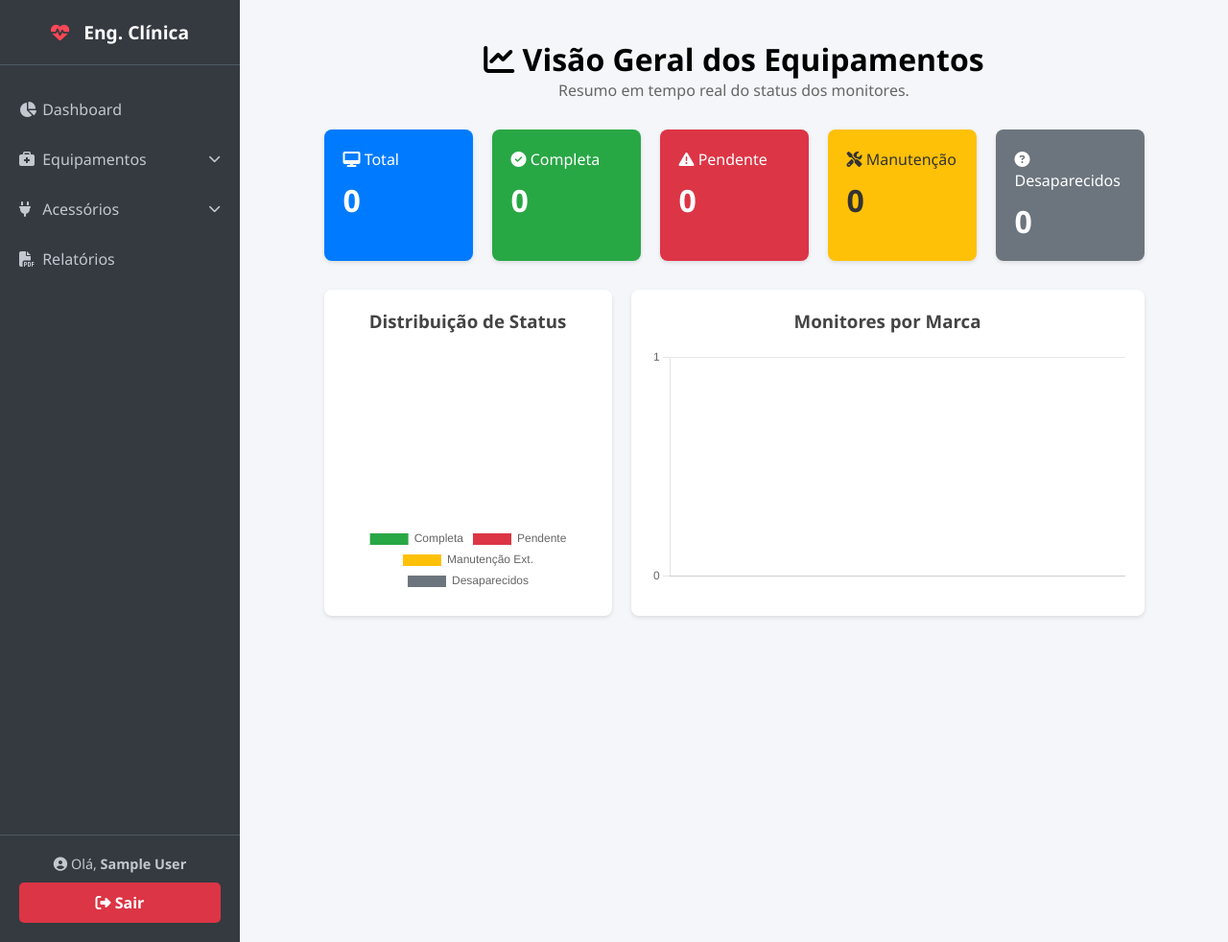
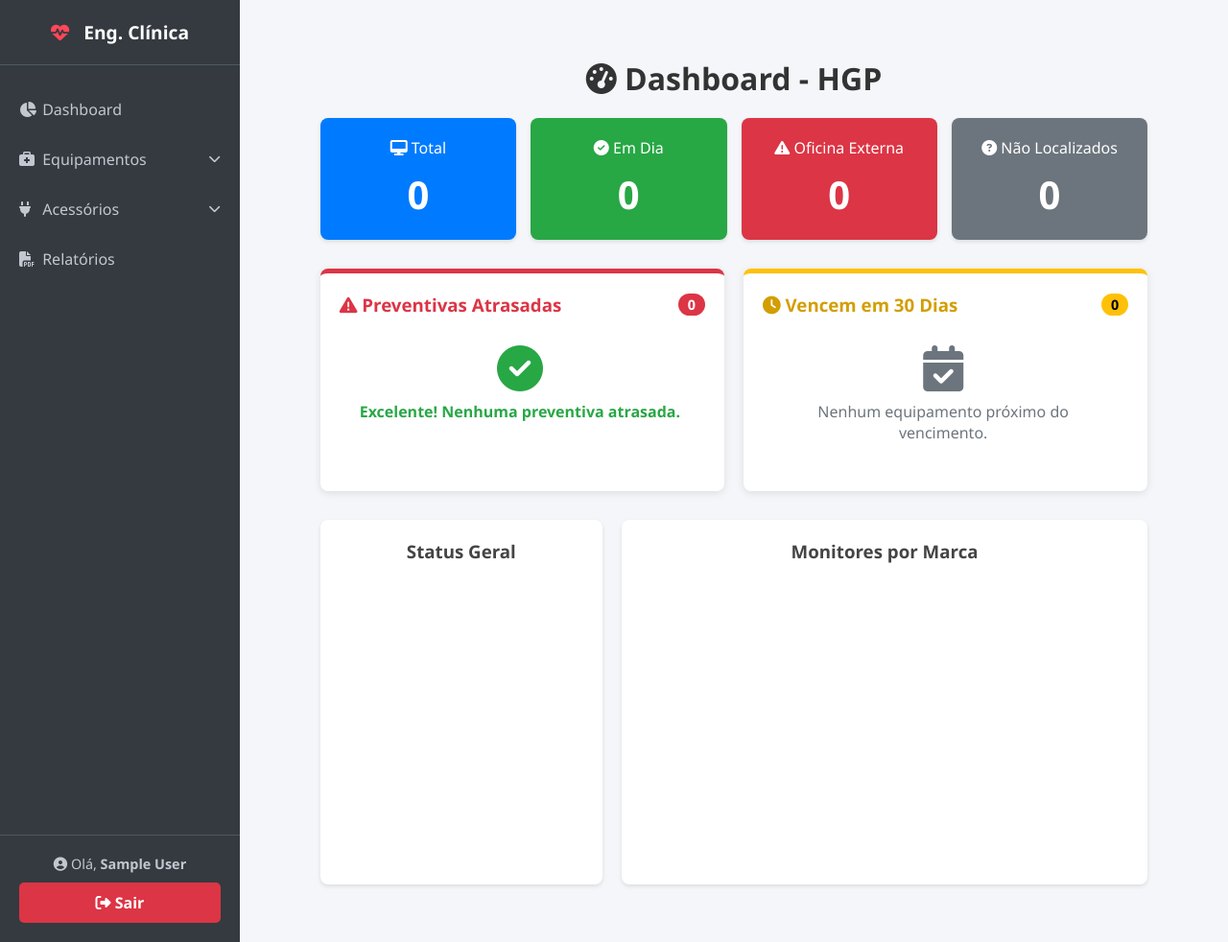
Before and after one commit to DevGuilherme-cpu/sistema-engenharia-clinica, a Flask app: page / in a window 1280 px wide. Shown: the whole page at 96% size. Run offline with Flask 3, Linux system fonts and the light colour scheme; the visitor is signed in with stand-in values (Sample User, id 1); a map, chart or similar area stays blank.

Commit message:
Adicionando painel de alertas e separando JS

```diff
--- a/app.py
+++ b/app.py
@@ -122,15 +122,50 @@ def index():
     pendentes = Monitor.query.filter_by(status='Pendente').count()
     manutencao = Monitor.query.filter_by(status='Manutenção').count()
     desaparecidos = Monitor.query.filter_by(status='Desaparecido').count()
-    marcas_db = db.session.query(Monitor.marca, func.count(Monitor.id)).group_by(Monitor.marca).all()
-    nomes_marcas = [m[0] if m[0] else 'Sem Marca' for m in marcas_db]
+
+    marcas_db = db.session.query(func.trim(func.upper(Monitor.marca)), func.count(Monitor.id)).filter(Monitor.marca.isnot(None), Monitor.marca != '').group_by(func.trim(func.upper(Monitor.marca))).all()
+    nomes_marcas = [m[0] for m in marcas_db]
     qtd_marcas = [m[1] for m in marcas_db]
+
+    hoje = datetime.now().date()
+    alertas_vencidos = []
+    alertas_avencer = []
+
+    equipamentos_ativos = Monitor.query.filter(Monitor.status != 'Desaparecido').all()
+
+    for m in equipamentos_ativos:
+        ultima_prev = Preventiva.query.filter_by(monitor_id=m.id).order_by(Preventiva.data_preventiva.desc()).first()
+
+        if ultima_prev:
+            dias_passados = (hoje - ultima_prev.data_preventiva).days
+            dias_para_vencer = 365 - dias_passados
+
+            if dias_para_vencer < 0:
+                alertas_vencidos.append({
+                    'id': m.id,
+                    'nome': f"{m.descricao} ({m.marca})",
+                    'patrimonio': m.patrimonio or m.numero_serie or 'Sem Registro',
+                    'atraso': abs(dias_para_vencer),
+                    'data': ultima_prev.data_preventiva.strftime('%d/%m/%Y')
+                })
+            elif 0 <= dias_para_vencer <= 30:
+                alertas_avencer.append({
+                    'id': m.id,
+                    'nome': f"{m.descricao} ({m.marca})",
+                    'patrimonio': m.patrimonio or m.numero_serie or 'Sem Registro',
+                    'restantes': dias_para_vencer,
+                    'data': ultima_prev.data_preventiva.strftime('%d/%m/%Y')
+                })
+
+    alertas_vencidos = sorted(alertas_vencidos, key=lambda x: x['atraso'], reverse=True)
+    alertas_avencer = sorted(alertas_avencer, key=lambda x: x['restantes'])
 
     return render_template(
         'index.html',
         total=total, completos=completos, pendentes=pendentes,
         manutencao=manutencao, desaparecidos=desaparecidos,
-        nomes_marcas=nomes_marcas, qtd_marcas=qtd_marcas
+        nomes_marcas=nomes_marcas, qtd_marcas=qtd_marcas,
+        alertas_vencidos=alertas_vencidos, alertas_avencer=alertas_avencer # <- Passamos as listas para a tela
     )
 
 @app.route('/cadastrar_monitor', methods=['GET', 'POST'])
--- a/templates/index.html
+++ b/templates/index.html
@@ -1,88 +1,112 @@
 {% extends 'base.html' %}
 
 {% block content %}
-<div class="conteudo-centralizado" style="max-width: 1100px;">
+<div class="conteudo-tabela" style="padding: 20px; max-width: 1200px; margin: 0 auto;">
+    <h1 style="margin-bottom: 20px; color: #333; text-align: center;"><i class="fas fa-tachometer-alt"></i> Dashboard - HGP</h1>
 
-    <h1 style="text-align: center;"><i class="fas fa-chart-line"></i> Visão Geral dos Equipamentos</h1>
-    <p style="color: #666; margin-bottom: 30px; text-align: center;">Resumo em tempo real do status dos monitores.</p>
-
-    <div class="dashboard-cards">
-        <div class="card bg-azul">
-            <h3><i class="fas fa-desktop"></i> Total</h3>
-            <div class="numero">{{ total }}</div>
+    <div class="info-grid" style="display: grid; grid-template-columns: repeat(auto-fit, minmax(200px, 1fr)); gap: 15px; margin-bottom: 30px;">
+        <div class="card bg-azul" style="text-align: center;">
+            <h3 style="margin: 0; font-weight: 500;"><i class="fas fa-desktop"></i> Total</h3>
+            <h2 style="font-size: 2.5rem; margin: 10px 0 0 0;">{{ total }}</h2>
         </div>
-        <div class="card bg-verde">
-            <h3><i class="fas fa-check-circle"></i> Completa</h3>
-            <div class="numero">{{ completos }}</div>
+        <div class="card bg-verde" style="text-align: center;">
+            <h3 style="margin: 0; font-weight: 500;"><i class="fas fa-check-circle"></i> Em Dia</h3>
+            <h2 style="font-size: 2.5rem; margin: 10px 0 0 0;">{{ completos }}</h2>
         </div>
-        <div class="card bg-vermelho">
-            <h3><i class="fas fa-exclamation-triangle"></i> Pendente</h3>
-            <div class="numero">{{ pendentes }}</div>
+        <div class="card bg-vermelho" style="text-align: center;">
+            <h3 style="margin: 0; font-weight: 500;"><i class="fas fa-exclamation-triangle"></i> Oficina Externa</h3>
+            <h2 style="font-size: 2.5rem; margin: 10px 0 0 0;">{{ manutencao }}</h2>
         </div>
-        <div class="card bg-amarelo">
-            <h3><i class="fas fa-tools"></i> Manutenção</h3>
-            <div class="numero">{{ manutencao }}</div>
-        </div>
-        <div class="card bg-cinza">
-            <h3><i class="fas fa-question-circle"></i> Desaparecidos</h3>
-            <div class="numero">{{ desaparecidos }}</div>
+        <div class="card bg-cinza" style="text-align: center;">
+            <h3 style="margin: 0; font-weight: 500;"><i class="fas fa-question-circle"></i> Não Localizados</h3>
+            <h2 style="font-size: 2.5rem; margin: 10px 0 0 0;">{{ desaparecidos }}</h2>
         </div>
     </div>
 
-    <div style="display: flex; gap: 20px; margin-top: 30px; flex-wrap: wrap;">
+    <div style="display: grid; grid-template-columns: repeat(auto-fit, minmax(300px, 1fr)); gap: 20px; margin-bottom: 30px;">
 
-        <div style="flex: 1; min-width: 300px; background: white; padding: 20px; border-radius: 8px; box-shadow: 0 2px 4px rgba(0,0,0,0.1);">
-            <h3 style="text-align: center; margin-bottom: 15px; color: #444;">Distribuição de Status</h3>
-            <canvas id="graficoStatus"></canvas>
+        <div style="background: white; border-radius: 8px; border-top: 5px solid #dc3545; box-shadow: 0 2px 8px rgba(0,0,0,0.1); padding: 20px;">
+            <h3 style="margin-top: 0; color: #dc3545; display: flex; justify-content: space-between; align-items: center;">
+                <span><i class="fas fa-exclamation-triangle"></i> Preventivas Atrasadas</span>
+                <span style="background: #dc3545; color: white; padding: 2px 10px; border-radius: 12px; font-size: 0.9rem;">{{ alertas_vencidos|length }}</span>
+            </h3>
+            <div style="max-height: 300px; overflow-y: auto; padding-right: 5px;">
+                {% if alertas_vencidos %}
+                    {% for alerta in alertas_vencidos %}
+                    <div style="background: #fff5f5; border-left: 4px solid #dc3545; padding: 12px; margin-bottom: 10px; border-radius: 4px;">
+                        <div style="display: flex; justify-content: space-between; margin-bottom: 5px;">
+                            <strong style="color: #333; font-size: 0.95rem;">{{ alerta.nome }}</strong>
+                            <span style="color: #dc3545; font-weight: bold; font-size: 0.85rem;">Atraso: {{ alerta.atraso }} dias</span>
+                        </div>
+                        <div style="display: flex; justify-content: space-between; align-items: center;">
+                            <span style="font-size: 0.8rem; color: #666;">Pat/SN: {{ alerta.patrimonio }}<br>Última: {{ alerta.data }}</span>
+                            <a href="/cadastrar_preventiva" class="btn-salvar" style="background: #dc3545; color: white; padding: 5px 10px; font-size: 0.8rem; margin: 0; text-decoration: none;"><i class="fas fa-tools"></i> Resolver</a>
+                        </div>
+                    </div>
+                    {% endfor %}
+                {% else %}
+                    <div style="text-align: center; padding: 30px 10px;">
+                        <i class="fas fa-check-circle" style="font-size: 3rem; color: #28a745; margin-bottom: 10px;"></i>
+                        <p style="color: #28a745; margin: 0; font-weight: bold;">Excelente! Nenhuma preventiva atrasada.</p>
+                    </div>
+                {% endif %}
+            </div>
         </div>
 
-        <div style="flex: 2; min-width: 400px; background: white; padding: 20px; border-radius: 8px; box-shadow: 0 2px 4px rgba(0,0,0,0.1);">
+        <div style="background: white; border-radius: 8px; border-top: 5px solid #ffc107; box-shadow: 0 2px 8px rgba(0,0,0,0.1); padding: 20px;">
+            <h3 style="margin-top: 0; color: #d39e00; display: flex; justify-content: space-between; align-items: center;">
+                <span><i class="fas fa-clock"></i> Vencem em 30 Dias</span>
+                <span style="background: #ffc107; color: black; padding: 2px 10px; border-radius: 12px; font-size: 0.9rem;">{{ alertas_avencer|length }}</span>
+            </h3>
+            <div style="max-height: 300px; overflow-y: auto; padding-right: 5px;">
+                {% if alertas_avencer %}
+                    {% for alerta in alertas_avencer %}
+                    <div style="background: #fffdf5; border-left: 4px solid #ffc107; padding: 12px; margin-bottom: 10px; border-radius: 4px;">
+                        <div style="display: flex; justify-content: space-between; margin-bottom: 5px;">
+                            <strong style="color: #333; font-size: 0.95rem;">{{ alerta.nome }}</strong>
+                            <span style="color: #d39e00; font-weight: bold; font-size: 0.85rem;">Faltam: {{ alerta.restantes }} dias</span>
+                        </div>
+                        <div style="display: flex; justify-content: space-between; align-items: center;">
+                            <span style="font-size: 0.8rem; color: #666;">Pat/SN: {{ alerta.patrimonio }}<br>Última: {{ alerta.data }}</span>
+                            <a href="/cadastrar_preventiva" class="btn-salvar" style="background: #ffc107; color: black; padding: 5px 10px; font-size: 0.8rem; margin: 0; text-decoration: none;"><i class="fas fa-tools"></i> Adiantar</a>
+                        </div>
+                    </div>
+                    {% endfor %}
+                {% else %}
+                    <div style="text-align: center; padding: 30px 10px;">
+                        <i class="fas fa-calendar-check" style="font-size: 3rem; color: #6c757d; margin-bottom: 10px;"></i>
+                        <p style="color: #6c757d; margin: 0;">Nenhum equipamento próximo do vencimento.</p>
+                    </div>
+                {% endif %}
+            </div>
+        </div>
+    </div>
+
+    <div style="display: flex; gap: 20px; flex-wrap: wrap;">
+
+        <div style="flex: 1; min-width: 250px; background: white; padding: 20px; border-radius: 8px; box-shadow: 0 2px 4px rgba(0,0,0,0.1);">
+            <h3 style="text-align: center; margin-bottom: 15px; color: #444;">Status Geral</h3>
+            <canvas id="graficoStatus"
+                data-completos="{{ completos }}"
+                data-pendentes="{{ pendentes }}"
+                data-manutencao="{{ manutencao }}"
+                data-desaparecidos="{{ desaparecidos }}">
+            </canvas>
+        </div>
+
+        <div style="flex: 2; min-width: 300px; background: white; padding: 20px; border-radius: 8px; box-shadow: 0 2px 4px rgba(0,0,0,0.1);">
             <h3 style="text-align: center; margin-bottom: 15px; color: #444;">Monitores por Marca</h3>
-            <canvas id="graficoMarcas"></canvas>
+            <div style="position: relative; height: 300px; width: 100%;">
+                <canvas id="graficoMarcas"
+                    data-nomes='{{ nomes_marcas | tojson }}'
+                    data-qtds='{{ qtd_marcas | tojson }}'>
+                </canvas>
+            </div>
         </div>
 
     </div>
 
 </div>
 
-<script>
-    const ctxStatus = document.getElementById('graficoStatus').getContext('2d');
-    new Chart(ctxStatus, {
-        type: 'doughnut',
-        data: {
-            labels: ['Completa', 'Pendente', 'Manutenção Ext.', 'Desaparecidos'],
-            datasets: [{
-                data: [{{ completos }}, {{ pendentes }}, {{ manutencao }}, {{ desaparecidos }}],
-                backgroundColor: ['#28a745', '#dc3545', '#ffc107', '#6c757d'],
-                borderWidth: 0
-            }]
-        },
-        options: {
-            responsive: true,
-            plugins: { legend: { position: 'bottom' } }
-        }
-    });
-
-    const ctxMarcas = document.getElementById('graficoMarcas').getContext('2d');
-    const nomesMarcas = {{ nomes_marcas | tojson | safe }};
-    const qtdMarcas = {{ qtd_marcas | tojson | safe }};
-
-    new Chart(ctxMarcas, {
-        type: 'bar',
-        data: {
-            labels: nomesMarcas,
-            datasets: [{
-                label: 'Quantidade',
-                data: qtdMarcas,
-                backgroundColor: '#007bff',
-                borderRadius: 5
-            }]
-        },
-        options: {
-            responsive: true,
-            plugins: { legend: { display: false } },
-            scales: { y: { beginAtZero: true, ticks: { stepSize: 1 } } }
-        }
-    });
-</script>
+<script src="https://cdn.jsdelivr.net/npm/chart.js"></script>
 {% endblock %}
```
Also changed, not shown: static/js/script.js (added, +61 -0 lines), static/js/main.js (deleted).
